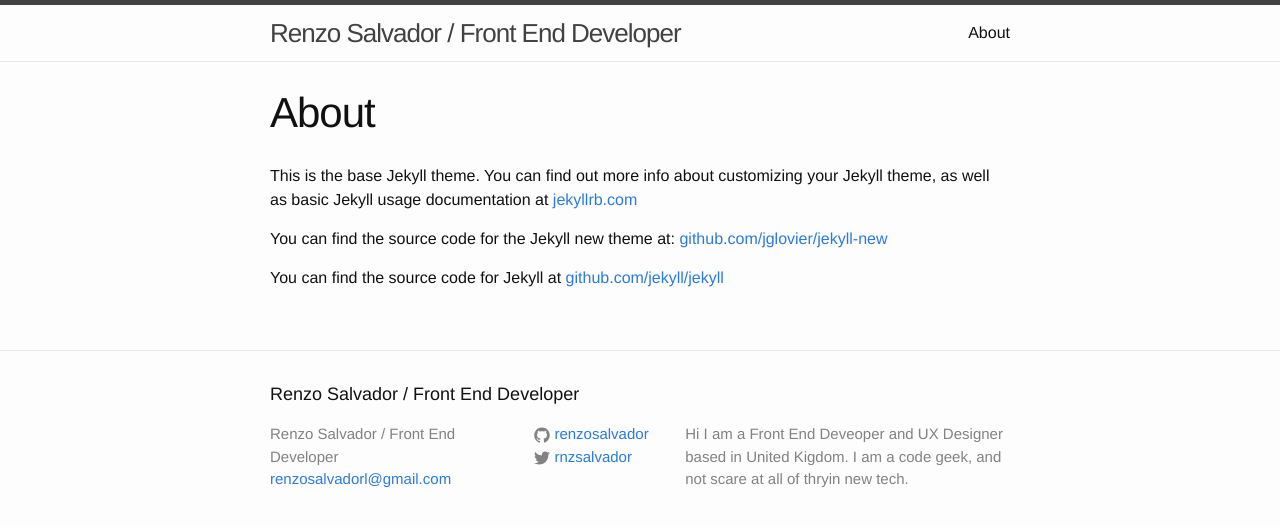
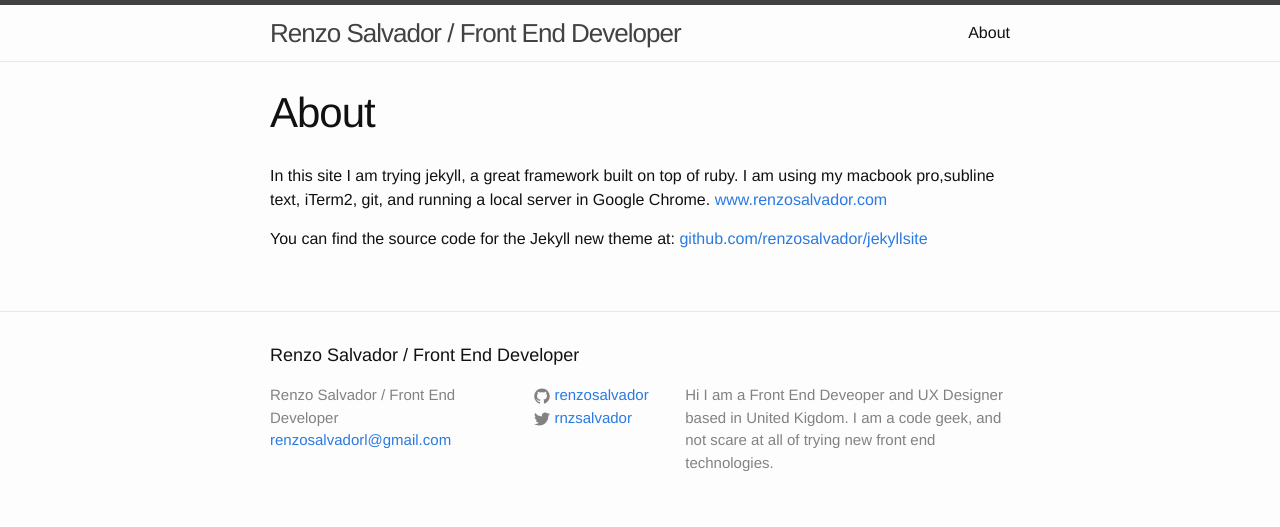
Before and after one commit to renzosalvador/jekyllsite, a Jekyll site: the page built from about.md, in a window 1280 px wide. Shown: the top 527 px of the page. Built offline with Jekyll 4.4.1, drawn with Linux system fonts in a browser that asks for light colours.

Commit message:
about page

```diff
--- a/_config.yml
+++ b/_config.yml
@@ -3,7 +3,7 @@ title: Renzo Salvador / Front End Developer
 email: renzosalvadorl@gmail.com
 description: > # this means to ignore newlines until "baseurl:"
   Hi I am a Front End Deveoper and UX Designer based in United Kigdom.
-  I am a code geek, and not scare at all of thryin new tech.
+  I am a code geek, and not scare at all of trying new front end technologies.
 baseurl: "" # the subpath of your site, e.g. /blog/
 url: "http://yourdomain.com" # the base hostname & protocol for your site
 twitter_username: rnzsalvador
--- a/about.md
+++ b/about.md
@@ -4,8 +4,6 @@ title: About
 permalink: /about/
 ---
 
-This is the base Jekyll theme. You can find out more info about customizing your Jekyll theme, as well as basic Jekyll usage documentation at [jekyllrb.com](http://jekyllrb.com/)
+In this site I am trying jekyll, a great framework built on top of ruby. I am using my macbook pro,subline text, iTerm2, git, and running a local server in Google Chrome. [www.renzosalvador.com](http://www.renzosalvador.com/)
 
-You can find the source code for the Jekyll new theme at: [github.com/jglovier/jekyll-new](https://github.com/jglovier/jekyll-new)
-
-You can find the source code for Jekyll at [github.com/jekyll/jekyll](https://github.com/jekyll/jekyll)
+You can find the source code for the Jekyll new theme at: [github.com/renzosalvador/jekyllsite](https://github.com/renzosalvador/jekyllsite)
```
